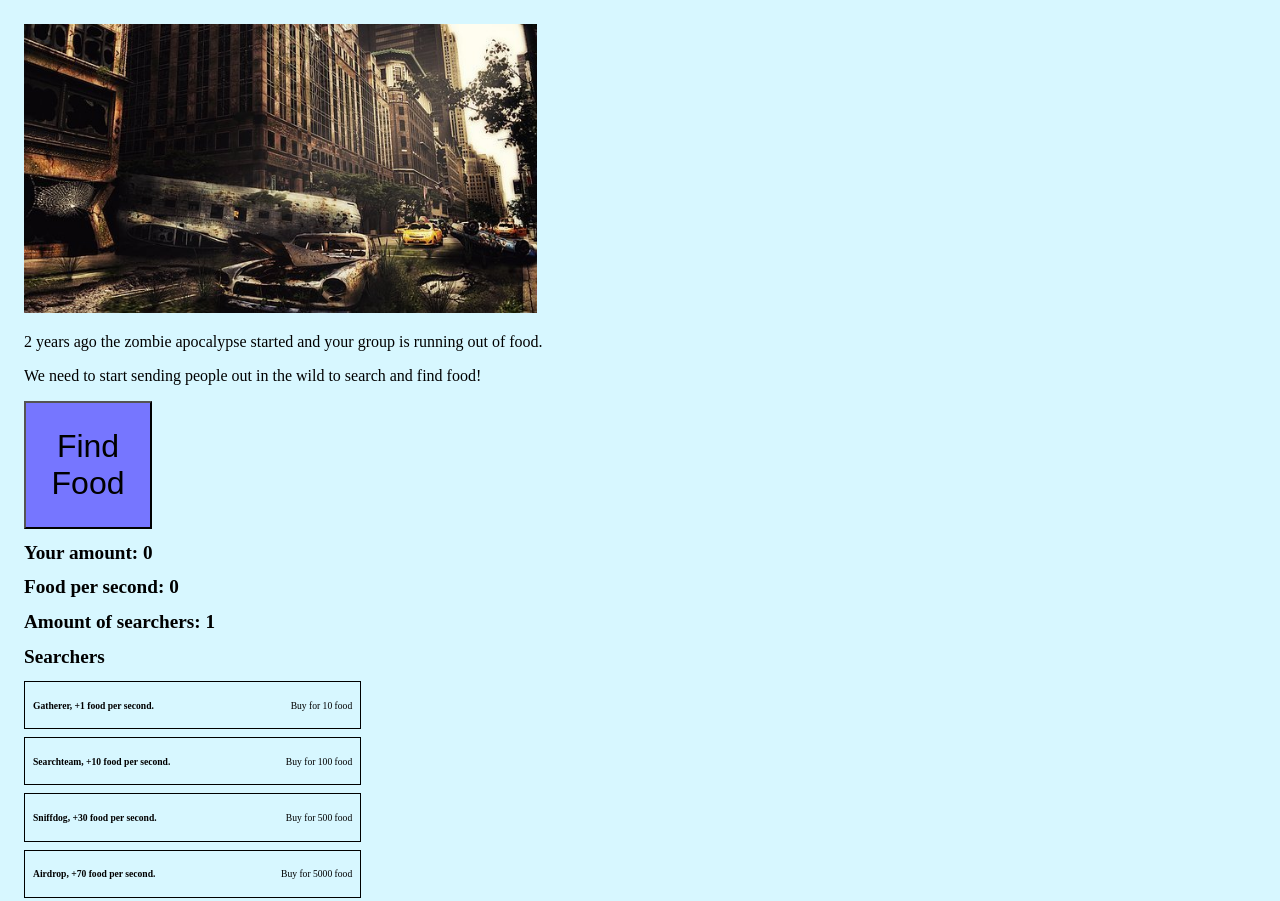
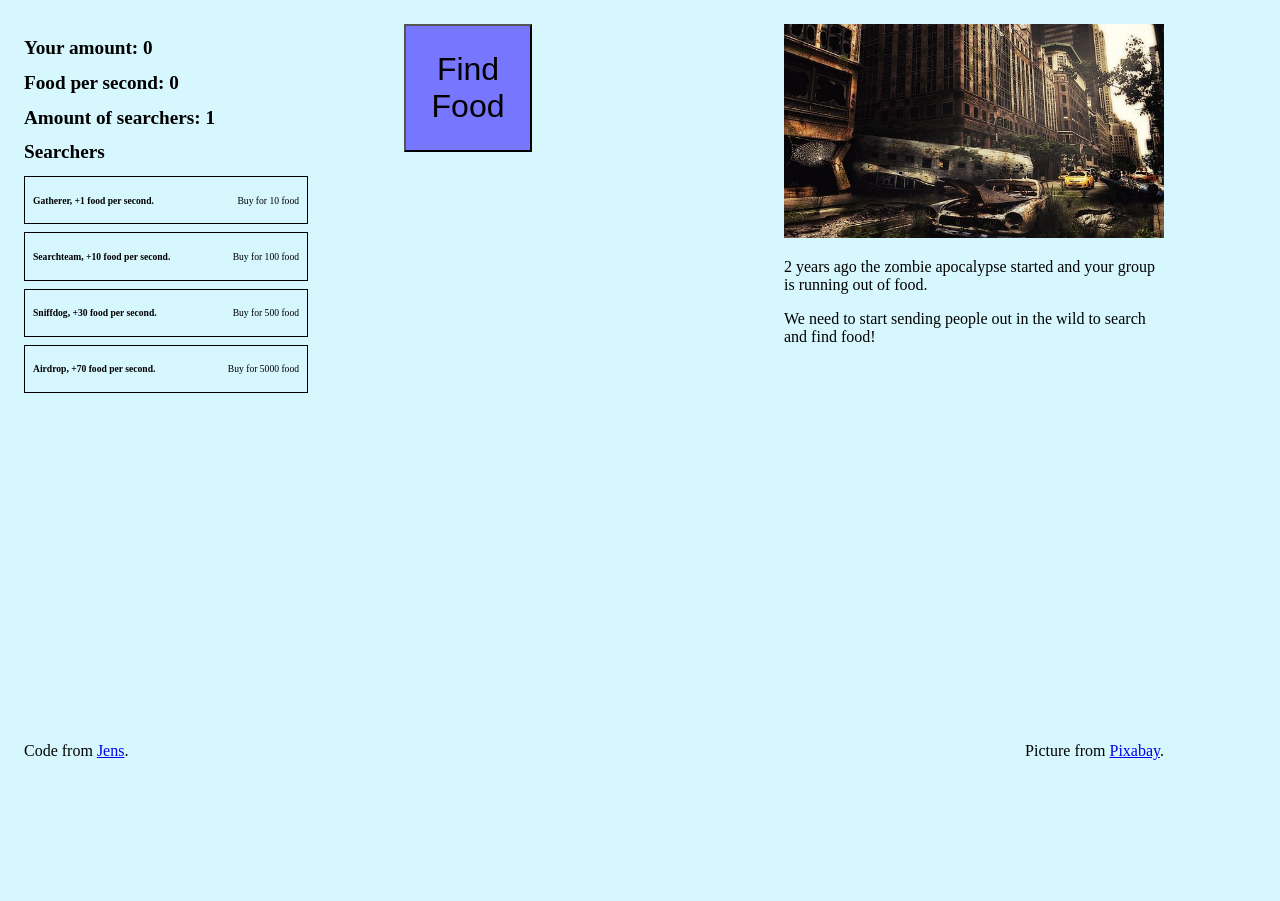
Before and after one commit to NTIG-Umea/clicker-ElliotThuren, a plain HTML site: page index.html in a window 1280 px wide. Shown: the top 901 px of the page. After the commit the page ends 808 px from the top, so only its background shows below. Drawn offline with Linux system fonts and the light colour scheme.

Commit message:
12/4-2021

```diff
--- a/index.html
+++ b/index.html
@@ -8,8 +8,8 @@
   <title>Your group needs food</title>
 </head>
 <body class="d-flex h-100 flex-column">
-  <main class="container">
-<div>
+  <main class="container" style="">
+
   <div class="img glass">
   <a href="https://pixabay.com/sv/illustrations/apocalypse-city-slutet-av-v%C3%A4rlden-2921093/">
     <img src="apocalypse.jpg" alt="Källa: https://pixabay.com/sv/illustrations/apocalypse-city-slutet-av-v%C3%A4rlden-2921093/">
@@ -19,6 +19,7 @@
   </div>
   <div class="glass">
     <button id="click">Find Food</button>
+      <div class="row" id="msgbox"></div>
   </div>
   <div class="glass">
   <div class="text2">
@@ -34,17 +35,14 @@
     <h1>Searchers</h1>
     <div id="upgradelist"></div>
   </div>
-  </div>
     </div>
-    <div class='row'>
-      <div id="msgbox"></div>
-    </div>
+
   </main>
   <footer>
     <div class="container d-flex justify-between">
       <p>Picture from <a href="https://pixabay.com/sv/illustrations/apocalypse-city-slutet-av-v%C3%A4rlden-2921093/">Pixabay</a>.</p>
       <p>Code from <a href="https://github.com/jensnti">Jens</a>.</p>
-    </div>
+
   </footer>
   <script src="javascripts/clicker.js"></script>
 </body>
--- a/stylesheets/style.css
+++ b/stylesheets/style.css
@@ -1,6 +1,6 @@
 /* elements */
 img {
-  max-width: 45%;
+  max-width: 100%;
 
 }
 
@@ -31,6 +31,7 @@ body {
   background-color:rgb(215, 247, 255);
   display: flex;
   flex-direction: column;
+  overflow: hidden;
 }
 
 footer {
@@ -48,7 +49,7 @@ footer {
 
 #msgbox {
   width: 29%;
-
+  position:absolute;
 }
 
 #msgbox > p {
@@ -71,7 +72,7 @@ footer {
   border: 1px solid black;
   margin: .5rem 0;
   padding: .5rem;
-  width: 40%;
+  width: 100%;
 }
 
 .card:hover {
@@ -125,6 +126,8 @@ footer {
   padding-left: 1rem;
   padding-right: 1rem;
   margin-top: 1rem;
+  display: flex;
+  flex-direction: row-reverse;
 }
 
 @media (min-width: 576px) {
```
Also changed, not shown: 2 other files.
